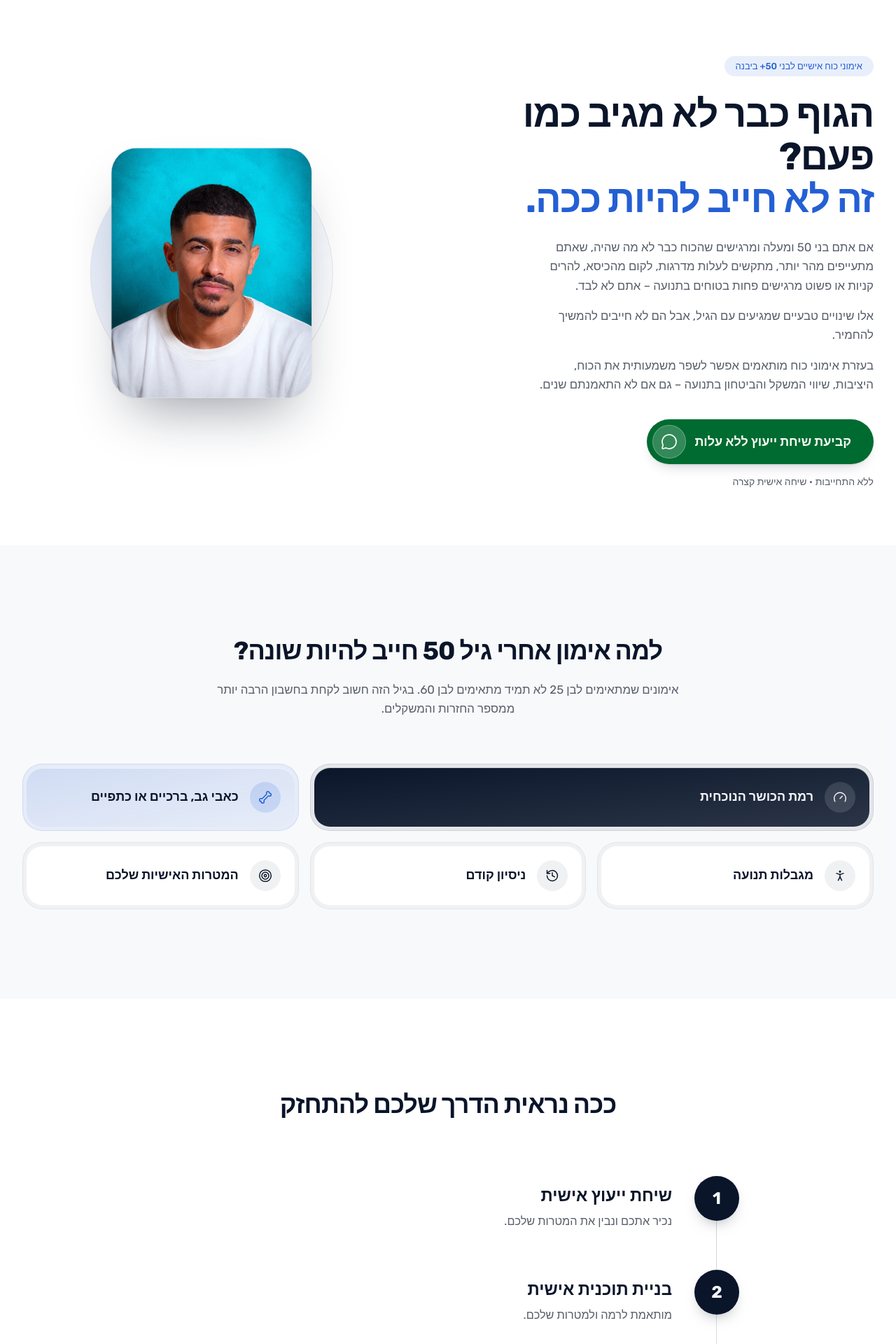
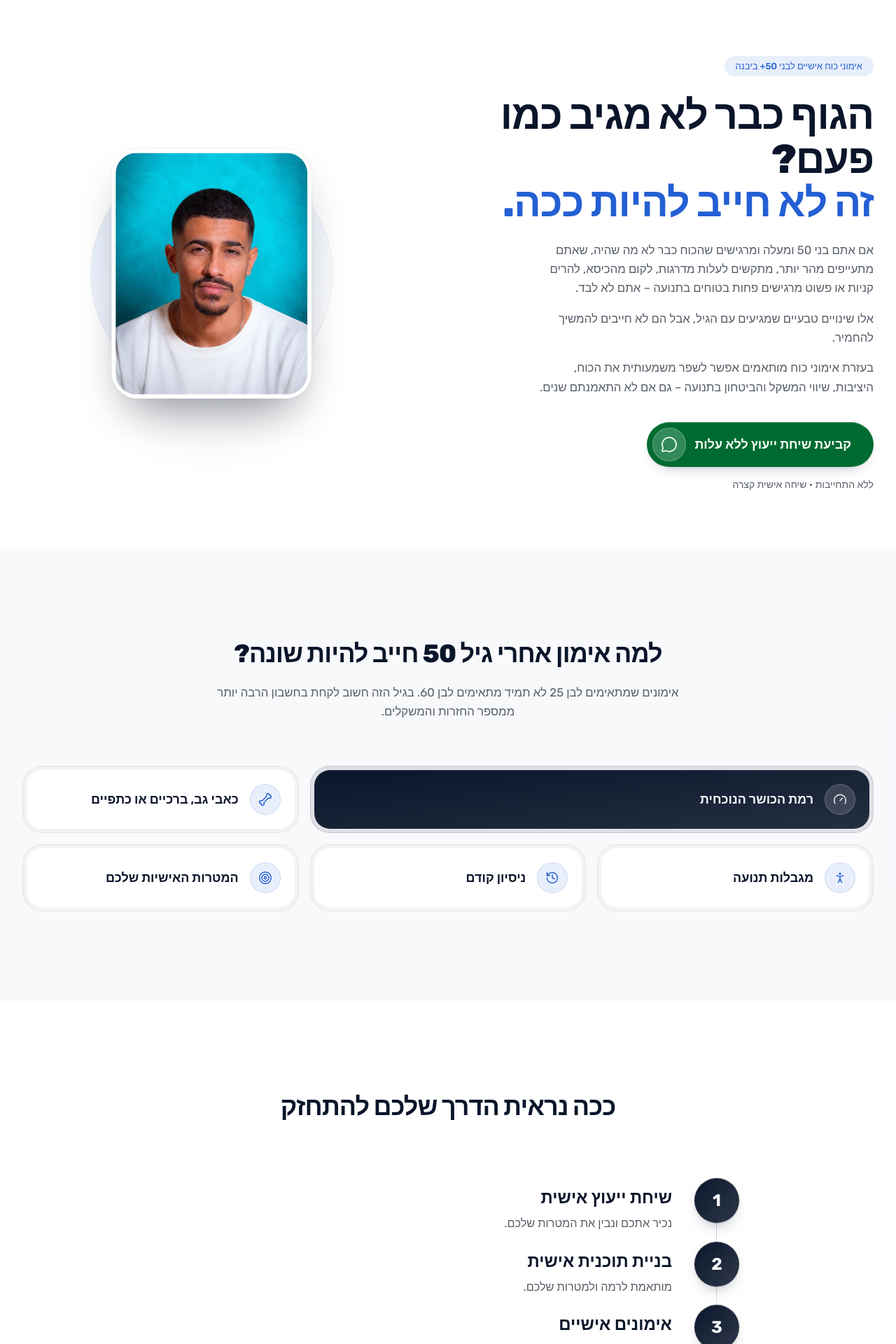
Before and after one commit to shaykapri58-ship-it/60-, a Next.js app: page / in a window 1280 px wide. Shown: the top 1920 px of the page at 70% size. Built offline with nearby package versions, Linux system fonts and the light colour scheme.

Commit message:
Update app

```diff
--- a/src/components/sections/final-cta.tsx
+++ b/src/components/sections/final-cta.tsx
@@ -35,7 +35,11 @@ export function FinalCta() {
     >
       <div
         aria-hidden
-        className="pointer-events-none absolute left-1/2 top-0 size-[320px] -translate-x-1/2 -translate-y-1/3 rounded-full bg-brand/20 blur-[70px] sm:size-[420px] sm:blur-[90px] md:size-[560px] md:blur-[120px]"
+        className="pointer-events-none absolute left-1/2 top-0 size-[320px] -translate-x-1/2 -translate-y-1/3 rounded-full bg-brand/15 blur-[70px] sm:size-[420px] sm:blur-[90px] md:size-[560px] md:blur-[120px]"
+      />
+      <div
+        aria-hidden
+        className="pointer-events-none absolute inset-0 bg-[radial-gradient(ellipse_at_50%_40%,transparent_0%,transparent_45%,rgba(0,0,0,0.28)_100%)]"
       />
 
       <motion.div
@@ -47,7 +51,7 @@ export function FinalCta() {
       >
         <motion.h2
           variants={item}
-          className="text-[1.75rem] font-bold leading-[1.25] tracking-tight text-navy-foreground sm:text-3xl md:text-[2.75rem]"
+          className="text-[1.75rem] font-extrabold leading-[1.25] tracking-tight text-navy-foreground sm:text-3xl md:text-[2.75rem]"
         >
           רוצים לבדוק אם זה מתאים גם לכם?
         </motion.h2>
--- a/src/components/sections/hero.tsx
+++ b/src/components/sections/hero.tsx
@@ -50,7 +50,7 @@ export function Hero() {
 
           <motion.h1
             variants={item}
-            className="mt-5 text-[2rem] leading-[1.2] font-bold tracking-tight text-navy sm:mt-6 sm:text-4xl sm:leading-[1.14] md:text-5xl lg:text-[3.4rem] lg:leading-[1.12]"
+            className="mt-5 text-[2.1rem] leading-[1.16] font-extrabold tracking-[-0.02em] text-navy sm:mt-6 sm:text-4xl sm:leading-[1.12] md:text-5xl lg:text-[3.6rem] lg:leading-[1.08]"
           >
             הגוף כבר לא מגיב כמו פעם?
             <br />
@@ -100,10 +100,15 @@ export function Hero() {
           className="relative mx-auto w-full max-w-[240px] sm:max-w-[300px] md:max-w-[360px] lg:max-w-[420px]"
         >
           <div className="relative aspect-square w-full">
-            <div className="absolute left-1/2 top-1/2 size-[82%] -translate-x-1/2 -translate-y-1/2 rounded-full bg-gradient-to-br from-accent/15 via-accent/5 to-transparent" />
-            <div className="absolute left-1/2 top-1/2 size-[82%] -translate-x-1/2 -translate-y-1/2 rounded-full ring-1 ring-navy/10" />
+            {/* soft radial backdrop for depth */}
+            <div className="absolute left-1/2 top-1/2 size-[82%] -translate-x-1/2 -translate-y-1/2 rounded-full bg-gradient-to-br from-brand/12 via-accent/6 to-transparent" />
+            <div className="absolute left-1/2 top-1/2 size-[82%] -translate-x-1/2 -translate-y-1/2 rounded-full ring-1 ring-navy/8" />
+            {/* grounding contact shadow */}
+            <div className="absolute left-1/2 top-[60%] h-[42%] w-[56%] -translate-x-1/2 rounded-full bg-navy/25 opacity-40 blur-2xl" />
 
-            <div className="absolute left-1/2 top-1/2 aspect-[4/5] w-[68%] -translate-x-1/2 -translate-y-1/2 overflow-hidden rounded-[2.25rem] shadow-[0_16px_36px_-18px_rgba(15,23,42,0.35)] ring-1 ring-black/5 md:shadow-[0_40px_80px_-30px_rgba(15,23,42,0.45)]">
+            {/* double-bezel frame: outer shell + inner photo */}
+            <div className="absolute left-1/2 top-1/2 aspect-[4/5] w-[68%] -translate-x-1/2 -translate-y-1/2 rounded-[2.35rem] bg-background p-1.5 shadow-[0_18px_40px_-18px_rgba(15,23,42,0.4)] ring-1 ring-black/[0.06] md:shadow-[0_32px_64px_-24px_rgba(15,23,42,0.45)]">
+              <div className="relative size-full overflow-hidden rounded-[1.85rem] ring-1 ring-inset ring-white/50">
                 <Image
                   src="/images/hero-portrait.jpg"
                   alt="מאמן כוח אישי, יבנה"
@@ -114,6 +119,7 @@ export function Hero() {
                 />
               </div>
             </div>
+          </div>
         </motion.div>
       </div>
     </section>
--- a/src/components/sections/process-timeline.tsx
+++ b/src/components/sections/process-timeline.tsx
@@ -48,12 +48,12 @@ export function ProcessTimeline() {
   return (
     <section className="bg-background py-[clamp(2.5rem,9vw,3.5rem)] md:py-32">
       <div className="mx-auto max-w-4xl px-4 sm:px-6 md:px-8">
-        <h2 className="text-center text-[1.75rem] font-bold leading-[1.25] tracking-tight text-navy sm:text-3xl md:text-4xl">
+        <h2 className="text-center text-[1.75rem] font-extrabold leading-[1.25] tracking-tight text-navy sm:text-3xl md:text-4xl">
           ככה נראית הדרך שלכם להתחזק
         </h2>
 
         <div className="relative mt-8 sm:mt-12 md:mt-20">
-          <div className="absolute top-6 bottom-6 start-6 w-px bg-gradient-to-b from-navy/20 via-navy/15 to-navy/5 sm:top-7 sm:bottom-7 sm:start-7 md:start-8" />
+          <div className="absolute top-6 bottom-6 start-6 w-px bg-gradient-to-b from-brand/30 via-navy/15 to-navy/5 sm:top-7 sm:bottom-7 sm:start-7 md:start-8" />
 
           <motion.ol
             variants={container}
@@ -66,9 +66,9 @@ export function ProcessTimeline() {
               <motion.li
                 key={step.title}
                 variants={item}
-                className="flex items-start gap-4 sm:gap-6 md:gap-8"
+                className="group flex items-start gap-4 rounded-2xl transition-colors duration-300 sm:gap-6 md:gap-8 md:-m-3 md:p-3 md:hover:bg-secondary/50"
               >
-                <div className="relative z-10 flex size-12 shrink-0 items-center justify-center rounded-full bg-navy text-lg font-bold text-navy-foreground shadow-[0_10px_22px_-12px_rgba(15,23,42,0.5)] sm:size-14 sm:text-xl md:size-16 md:text-2xl">
+                <div className="relative z-10 flex size-12 shrink-0 items-center justify-center rounded-full bg-gradient-to-br from-navy to-navy/85 text-lg font-bold text-navy-foreground shadow-[0_10px_22px_-12px_rgba(15,23,42,0.5),inset_0_1px_0_rgba(255,255,255,0.16)] ring-1 ring-navy/10 sm:size-14 sm:text-xl md:size-16 md:text-2xl">
                   {index + 1}
                 </div>
                 <div className="flex-1 pt-1.5 sm:pt-2 md:pt-3">
--- a/src/components/sections/why-different.tsx
+++ b/src/components/sections/why-different.tsx
@@ -11,40 +11,30 @@ const EASE = [0.16, 1, 0.3, 1] as const;
 interface FactorCard {
   title: string;
   icon: LucideIcon;
-  span: "lead" | "default";
-  tone: "navy" | "brand" | "plain";
+  lead?: boolean;
 }
 
 const factors: FactorCard[] = [
   {
     title: "רמת הכושר הנוכחית",
     icon: Gauge,
-    span: "lead",
-    tone: "navy",
+    lead: true,
   },
   {
     title: "כאבי גב, ברכיים או כתפיים",
     icon: Bone,
-    span: "default",
-    tone: "brand",
   },
   {
     title: "מגבלות תנועה",
     icon: PersonStanding,
-    span: "default",
-    tone: "plain",
   },
   {
     title: "ניסיון קודם",
     icon: History,
-    span: "default",
-    tone: "plain",
   },
   {
     title: "המטרות האישיות שלכם",
     icon: Target,
-    span: "default",
-    tone: "plain",
   },
 ];
 
@@ -74,7 +64,7 @@ export function WhyDifferent() {
     <section className="bg-secondary/60 py-[clamp(2.5rem,9vw,3.5rem)] md:py-32">
       <div className="mx-auto max-w-7xl px-4 sm:px-6 md:px-8">
         <div className="mx-auto max-w-2xl text-center">
-          <h2 className="text-[1.75rem] font-bold leading-[1.25] tracking-tight text-navy sm:text-3xl md:text-4xl">
+          <h2 className="text-[1.75rem] font-extrabold leading-[1.25] tracking-tight text-navy sm:text-3xl md:text-4xl">
             למה אימון אחרי גיל 50 חייב להיות שונה?
           </h2>
           <p className="mt-3 text-base leading-relaxed text-muted-foreground sm:mt-5 sm:text-[1.05rem]">
@@ -94,9 +84,7 @@ export function WhyDifferent() {
             <motion.div
               key={factor.title}
               variants={item}
-              className={cn(
-                factor.span === "lead" && "md:col-span-2 lg:col-span-2"
-              )}
+              className={cn(factor.lead && "md:col-span-2 lg:col-span-2")}
             >
               <FactorTile factor={factor} />
             </motion.div>
@@ -110,39 +98,29 @@ export function WhyDifferent() {
 function FactorTile({ factor }: { factor: FactorCard }) {
   const Icon = factor.icon;
 
-  const outerTone =
-    factor.tone === "navy"
-      ? "bg-navy/8 ring-navy/10"
-      : factor.tone === "brand"
-        ? "bg-brand/8 ring-brand/12"
-        : "bg-black/[0.03] ring-black/5";
-
-  const innerTone =
-    factor.tone === "navy"
-      ? "bg-gradient-to-br from-navy to-navy/85 text-navy-foreground shadow-[inset_0_1px_0_rgba(255,255,255,0.12)]"
-      : factor.tone === "brand"
-        ? "bg-gradient-to-br from-brand/12 via-brand/5 to-transparent text-navy shadow-[inset_0_1px_0_rgba(255,255,255,0.6)]"
-        : "bg-card text-navy shadow-[inset_0_1px_0_rgba(255,255,255,0.7)]";
-
-  const iconBadge =
-    factor.tone === "navy"
-      ? "bg-white/12 text-navy-foreground"
-      : factor.tone === "brand"
-        ? "bg-brand/15 text-brand"
-        : "bg-navy/6 text-navy";
-
   return (
-    <div className={cn("rounded-[1.75rem] p-1.5 ring-1 ring-inset", outerTone)}>
+    <div
+      className={cn(
+        "group h-full rounded-[1.75rem] p-1.5 ring-1 ring-inset transition-all duration-300 ease-[cubic-bezier(0.16,1,0.3,1)] md:hover:-translate-y-0.5",
+        factor.lead
+          ? "bg-navy/10 ring-navy/12 md:hover:shadow-[0_18px_36px_-18px_rgba(15,23,42,0.4)]"
+          : "bg-black/[0.025] ring-black/[0.06] md:hover:shadow-[0_14px_30px_-16px_rgba(15,23,42,0.2)]"
+      )}
+    >
       <div
         className={cn(
-          "flex items-center gap-3.5 rounded-[1.4rem] p-4 sm:gap-4 sm:p-5",
-          innerTone
+          "flex h-full items-center gap-3.5 rounded-[1.4rem] p-4 sm:gap-4 sm:p-5",
+          factor.lead
+            ? "bg-gradient-to-br from-navy to-navy/88 text-navy-foreground shadow-[inset_0_1px_0_rgba(255,255,255,0.14)]"
+            : "bg-card text-navy shadow-[inset_0_1px_0_rgba(255,255,255,0.8)]"
         )}
       >
         <span
           className={cn(
-            "flex size-10 shrink-0 items-center justify-center rounded-full sm:size-11",
-            iconBadge
+            "flex size-10 shrink-0 items-center justify-center rounded-full ring-1 ring-inset sm:size-11",
+            factor.lead
+              ? "bg-white/14 text-navy-foreground ring-white/20"
+              : "bg-brand/10 text-brand ring-brand/15"
           )}
         >
           <Icon className="size-5" strokeWidth={1.75} />
--- a/src/components/whatsapp-cta.tsx
+++ b/src/components/whatsapp-cta.tsx
@@ -22,7 +22,7 @@ export function WhatsAppCta({
       target="_blank"
       rel="noopener noreferrer"
       className={cn(
-        "group/cta flex w-full items-center justify-center gap-2.5 rounded-full bg-whatsapp pe-1.5 text-whatsapp-foreground shadow-[0_1px_2px_rgba(15,23,42,0.08),0_10px_22px_-14px_rgba(15,23,42,0.4)] transition-all duration-500 ease-[cubic-bezier(0.32,0.72,0,1)] hover:shadow-[0_1px_2px_rgba(15,23,42,0.1),0_22px_44px_-16px_rgba(15,23,42,0.5)] active:scale-[0.98] sm:gap-3 sm:pe-2 sm:inline-flex sm:w-auto",
+        "group/cta flex w-full items-center justify-center gap-2.5 rounded-full bg-whatsapp pe-1.5 text-whatsapp-foreground shadow-[inset_0_1px_0_rgba(255,255,255,0.22),0_1px_2px_rgba(15,23,42,0.08),0_10px_22px_-14px_rgba(15,23,42,0.4)] transition-all duration-500 ease-[cubic-bezier(0.32,0.72,0,1)] hover:shadow-[inset_0_1px_0_rgba(255,255,255,0.22),0_1px_2px_rgba(15,23,42,0.1),0_22px_44px_-16px_rgba(15,23,42,0.5)] active:scale-[0.98] sm:gap-3 sm:pe-2 sm:inline-flex sm:w-auto",
         isLarge
           ? "min-h-[48px] ps-6 py-1.5 text-base font-semibold sm:min-h-[56px] sm:ps-8 sm:py-2 sm:text-lg"
           : "min-h-11 ps-5 py-1 text-sm font-medium sm:min-h-[48px] sm:ps-6 sm:py-1.5 sm:text-[0.95rem]",
```
Lines whose indentation alone changed are shown as unchanged.
